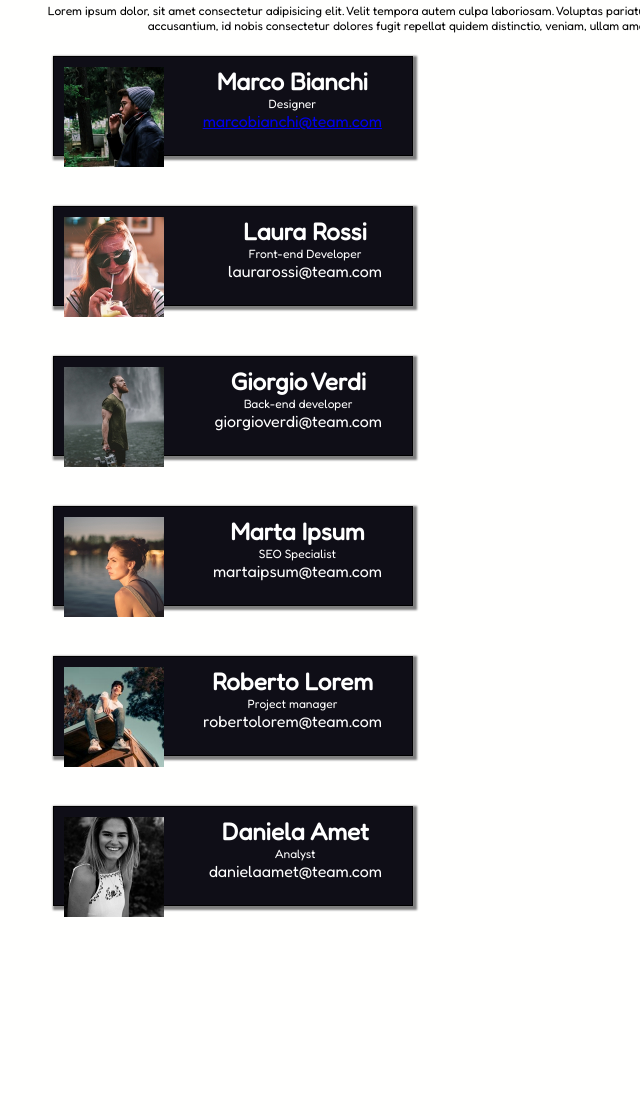
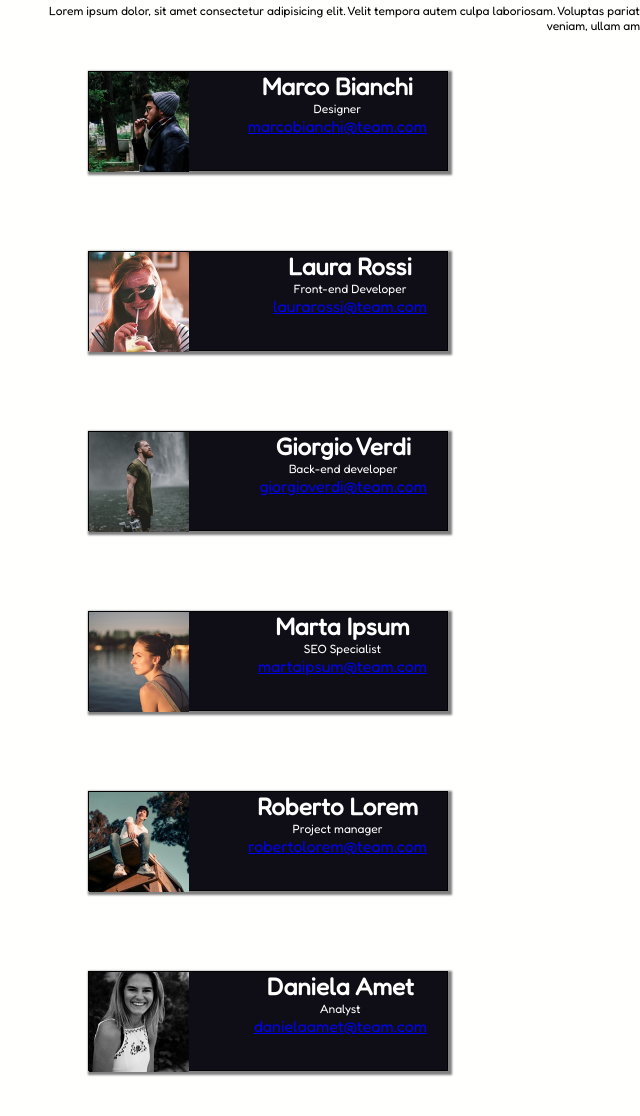
Before and after one commit to AlbertoMessineo/html-css-float-cards, a plain HTML site: page index.html in a window 1280 px wide. Shown: the part 132-1248 px from the top of the page, without its empty margins (0-640 px from the left). Before the commit the page ends 1085 px from the top, so only its background shows below. Drawn offline with Linux system fonts and the light colour scheme; a web font is replaced by a local one.

Commit message:
feat: images fixed

```diff
--- a/css/style.css
+++ b/css/style.css
@@ -13,7 +13,7 @@ _________________*/
 
 
 body {
-width: 800px ;
+width: 1200px ;
 height: auto;
 font-family: 'Fredoka', sans-serif;
 background-color: #fffffe;
@@ -65,9 +65,9 @@ p{
     height: 100px ;
     background-color: #0f0e17;
     float: left;
-    margin: -5px -15px;
+    margin: 10px 20px;
     border: 1px solid;
-    padding: 10px;
+    padding: 0px;
     box-shadow: 2px 2px 2px 2px grey;;
 }
 
--- a/index.html
+++ b/index.html
@@ -39,7 +39,7 @@
                 <div class="info ">
                     <h2>Laura Rossi</h2>
                     <p>Front-end Developer</p>
-                    <nav>laurarossi@team.com</nav>
+                    <a href="#">laurarossi@team.com</a>
                 </div>
             </div>
         </div>
@@ -51,7 +51,7 @@
                 <div class="info ">
                     <h2>Giorgio Verdi</h2>
                     <p>Back-end developer</p>
-                    <nav>giorgioverdi@team.com</nav>
+                    <a href="#">giorgioverdi@team.com</a>
                 </div>
             </div>
         </div>
@@ -63,8 +63,7 @@
                 <div class="info ">
                     <h2>Marta Ipsum</h2>
                     <p>SEO Specialist</p>
-                    <nav>martaipsum@team.com</nav>
-                </div>
+                   <a href="#">martaipsum@team.com</a>
             </div>
         </div>
     </div>
@@ -75,7 +74,7 @@
                 <div class="info ">
                     <h2>Roberto Lorem</h2>
                     <p>Project manager</p>
-                    <nav>robertolorem@team.com</nav>
+                    <a href="#">robertolorem@team.com</a>
                 </div>
             </div>
         </div>
@@ -87,7 +86,7 @@
                 <div class="info ">
                     <h2>Daniela Amet</h2>
                     <p>Analyst</p>
-                    <nav>danielaamet@team.com</nav>
+                   <a href="#">danielaamet@team.com</a>
                 </div>
             </div>
         </div>
```
